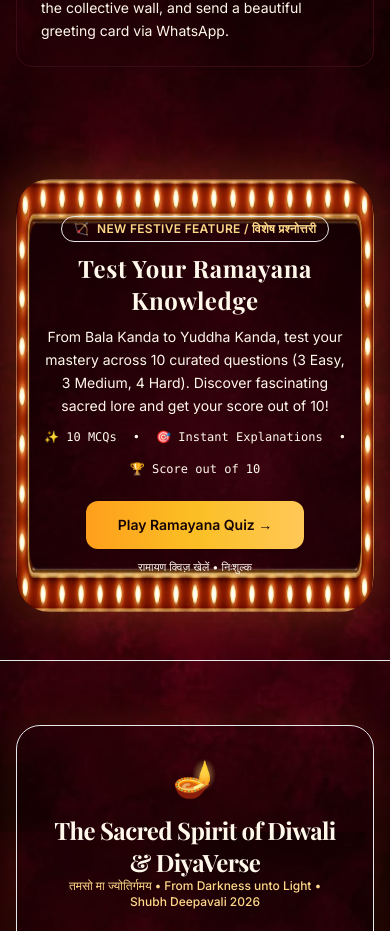
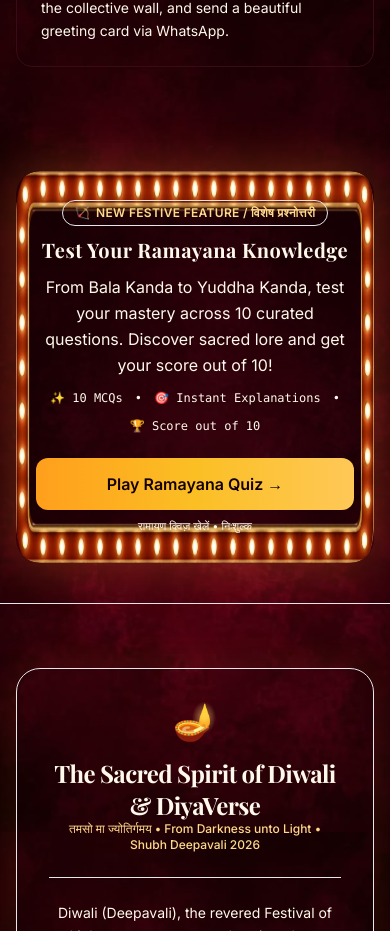
Before and after one commit to ShreyashSrivastavaa/DiyaVerse, a Next.js app: page / in a window 390 px wide. Shown: the part 1700-2631 px from the top of the page. Built offline with nearby package versions, Linux system fonts and the light colour scheme; no server answers; the database is empty; a web font is replaced by a local one.

Commit message:
feat: add public components and layout for Diwali celebration app

```diff
--- /dev/null
+++ b/src/components/public/MapDisclaimer.tsx
@@ -0,0 +1,23 @@
+import React from "react";
+
+interface MapDisclaimerProps {
+  className?: string;
+}
+
+/**
+ * MapDisclaimer Component
+ * Displays a small, unobtrusive and accessible reference caption directly below India map visualisations.
+ */
+export const MapDisclaimer: React.FC<MapDisclaimerProps> = ({ className = "" }) => {
+  return (
+    <figcaption
+      aria-label="Map reference disclaimer"
+      className={`text-center sm:text-left text-[11px] sm:text-[12px] text-ivory-300/60 leading-relaxed px-2 py-1.5 max-w-full break-words select-none ${className}`}
+    >
+      <span className="inline-block mr-1 opacity-70">ℹ️</span>
+      <span>
+        Map is for reference only and does not depict accurate international boundaries.
+      </span>
+    </figcaption>
+  );
+};
--- a/src/components/public/QuizBanner.tsx
+++ b/src/components/public/QuizBanner.tsx
@@ -3,12 +3,12 @@ import Link from "next/link";
 
 export const QuizBanner: React.FC = () => {
   return (
-    <section className="py-12 max-w-4xl mx-auto px-4">
+    <section className="py-10 sm:py-12 max-w-4xl mx-auto px-4 sm:px-6">
       {/* Festive Bulb Marquee Frame Box */}
-      <div className="relative w-full rounded-[34px] sm:rounded-[38px] shadow-[0_0_50px_rgba(255,159,28,0.25)] sm:aspect-[2.73/1] flex items-center justify-center">
+      <div className="relative w-full rounded-3xl sm:rounded-[38px] shadow-[0_0_50px_rgba(255,159,28,0.25)] flex items-center justify-center overflow-hidden">
         {/* Bulb Marquee Background Frame */}
         <div
-          className="absolute inset-0 bg-no-repeat bg-center bg-[length:100%_100%] pointer-events-none rounded-[34px] sm:rounded-[38px]"
+          className="absolute inset-0 bg-no-repeat bg-center bg-[length:100%_100%] pointer-events-none rounded-3xl sm:rounded-[38px]"
           style={{ backgroundImage: "url('/marquee-frame.png')" }}
           aria-hidden="true"
         />
@@ -20,22 +20,22 @@ export const QuizBanner: React.FC = () => {
         />
 
         {/* Content Container: Positioned inside the glowing bulb border */}
-        <div className="relative z-10 w-full px-6 py-9 sm:px-12 sm:py-8 md:px-14 md:py-9 flex flex-col md:flex-row items-center justify-between gap-6">
+        <div className="relative z-10 w-full px-5 py-7 sm:px-10 sm:py-8 md:px-14 md:py-9 flex flex-col md:flex-row items-center justify-between gap-6">
           <div className="space-y-2.5 text-center md:text-left z-10 max-w-lg">
-            <div className="inline-flex items-center gap-2 px-3 py-1 rounded-full bg-flame-400/20 border border-flame-400/35 text-xs text-flame-300 font-semibold tracking-wide uppercase">
+            <div className="inline-flex items-center gap-1.5 px-3 py-1 rounded-full bg-flame-400/20 border border-flame-400/35 text-xs text-flame-300 font-semibold tracking-wide uppercase">
               <span>🏹</span>
               <span>New Festive Feature / विशेष प्रश्नोत्तरी</span>
             </div>
 
-            <h2 className="text-2xl sm:text-3xl font-serif font-bold text-ivory-50 tracking-wide drop-shadow-md">
+            <h2 className="text-xl xs:text-2xl sm:text-3xl font-serif font-bold text-ivory-50 tracking-wide drop-shadow-md">
               Test Your Ramayana Knowledge
             </h2>
 
-            <p className="text-sm text-ivory-200/90 leading-relaxed">
-              From Bala Kanda to Yuddha Kanda, test your mastery across 10 curated questions (3 Easy, 3 Medium, 4 Hard). Discover fascinating sacred lore and get your score out of 10!
+            <p className="text-base text-ivory-200/90 leading-relaxed">
+              From Bala Kanda to Yuddha Kanda, test your mastery across 10 curated questions. Discover sacred lore and get your score out of 10!
             </p>
 
-            <div className="flex flex-wrap items-center justify-center md:justify-start gap-4 pt-0.5 text-xs text-flame-300/90 font-mono">
+            <div className="flex flex-wrap items-center justify-center md:justify-start gap-3 pt-0.5 text-xs text-flame-300/90 font-mono">
               <span>✨ 10 MCQs</span>
               <span>•</span>
               <span>🎯 Instant Explanations</span>
@@ -44,10 +44,10 @@ export const QuizBanner: React.FC = () => {
             </div>
           </div>
 
-          <div className="z-10 shrink-0 flex flex-col items-center gap-2.5">
+          <div className="z-10 shrink-0 flex flex-col items-center gap-2 w-full sm:w-auto">
             <Link
               href="/quiz"
-              className="inline-flex items-center justify-center min-h-[48px] px-8 py-3.5 rounded-xl font-semibold text-sm text-night-950 bg-gradient-to-r from-flame-500 via-amber-400 to-flame-400 hover:from-flame-400 hover:to-amber-300 shadow-lg shadow-flame-500/30 transition-all hover:scale-[1.03] active:scale-[0.98] text-center"
+              className="w-full sm:w-auto inline-flex items-center justify-center min-h-[48px] px-8 py-3.5 rounded-xl font-semibold text-base text-night-950 bg-gradient-to-r from-flame-500 via-amber-400 to-flame-400 hover:from-flame-400 hover:to-amber-300 shadow-lg shadow-flame-500/30 transition-all hover:scale-[1.03] active:scale-[0.98] text-center"
             >
               <span>Play Ramayana Quiz →</span>
             </Link>
--- a/src/components/public/StylePicker.tsx
+++ b/src/components/public/StylePicker.tsx
@@ -60,8 +60,8 @@ export const StylePicker: React.FC<StylePickerProps> = ({ selected, onChange, di
         }}
       />
 
-      <div className="flex items-center justify-between mb-3">
-        <label id="style-picker-label" className="block text-sm font-medium text-ivory-300">
+      <div className="flex flex-col sm:flex-row sm:items-center sm:justify-between gap-1 mb-3">
+        <label id="style-picker-label" className="block text-sm font-semibold text-ivory-200">
           1. Choose Diya Style / दीया का प्रकार चुनें
         </label>
         <span className="text-[11px] text-flame-400 font-hindi flex items-center gap-1.5 animate-pulse">
@@ -73,7 +73,7 @@ export const StylePicker: React.FC<StylePickerProps> = ({ selected, onChange, di
       <div
         role="radiogroup"
         aria-labelledby="style-picker-label"
-        className="grid grid-cols-2 sm:grid-cols-5 gap-3"
+        className="grid grid-cols-2 xs:grid-cols-3 sm:grid-cols-5 gap-2.5 sm:gap-3"
       >
         {STYLES.map((style) => {
           const isSelected = selected === style.id;
@@ -90,7 +90,7 @@ export const StylePicker: React.FC<StylePickerProps> = ({ selected, onChange, di
               aria-checked={isSelected}
               disabled={disabled}
               onClick={() => handleSelectStyle(style.id)}
-              className={`relative min-h-[114px] p-3 rounded-2xl border flex flex-col items-center justify-between transition-all duration-300 outline-none focus:ring-2 focus:ring-flame-400 group overflow-hidden ${
+              className={`relative min-h-[114px] p-3 rounded-2xl border flex flex-col items-center justify-between transition-all duration-300 outline-none focus-visible:ring-2 focus-visible:ring-flame-400 group overflow-hidden last:col-span-2 xs:last:col-span-1 ${
                 isSelected
                   ? "bg-night-800/95 border-flame-400 shadow-[0_0_22px_rgba(255,159,28,0.35)] scale-[1.03]"
                   : "bg-night-900/60 border-night-800 hover:border-flame-400/40 hover:bg-night-850/80 opacity-75 hover:opacity-95"
```
